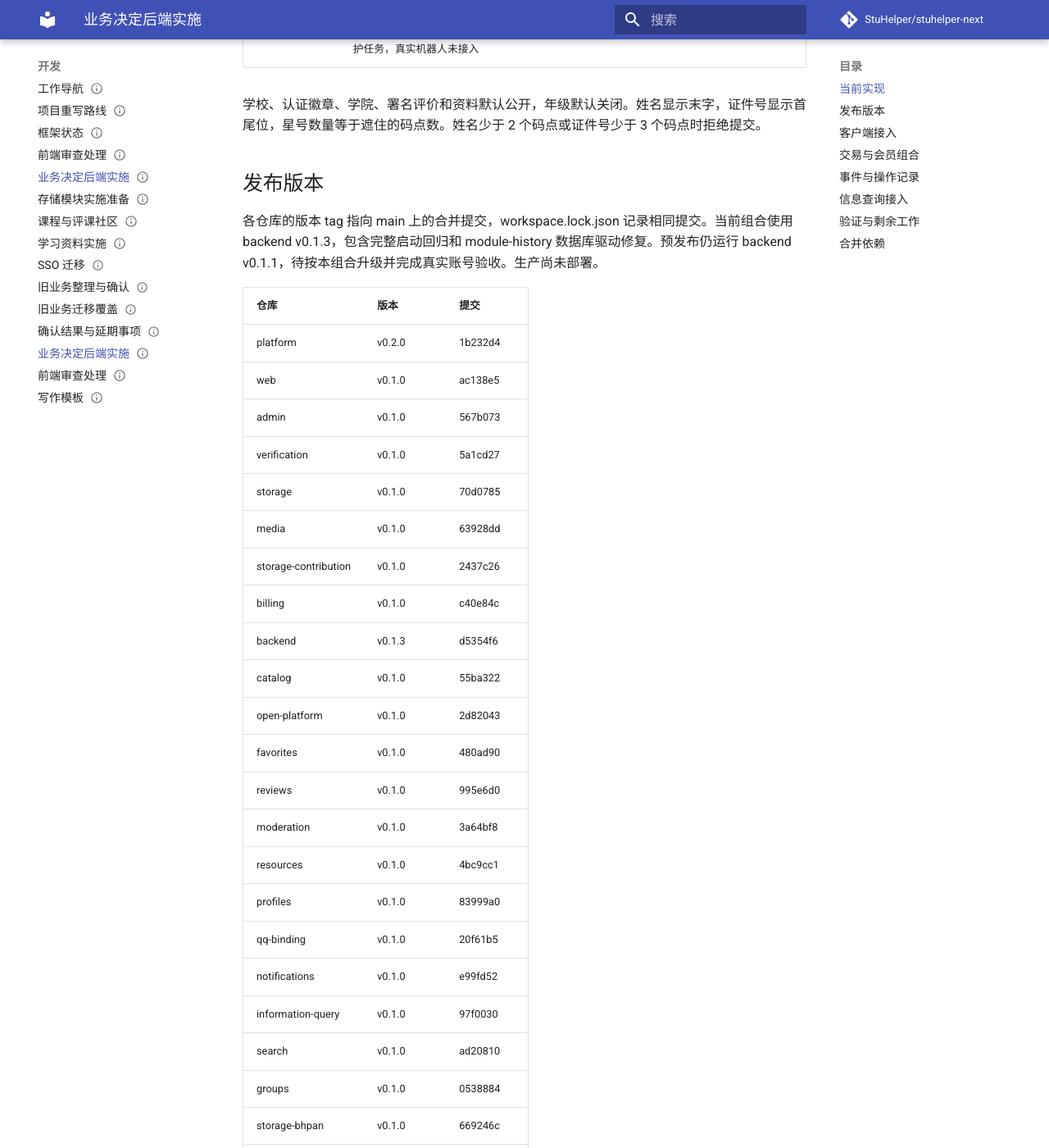
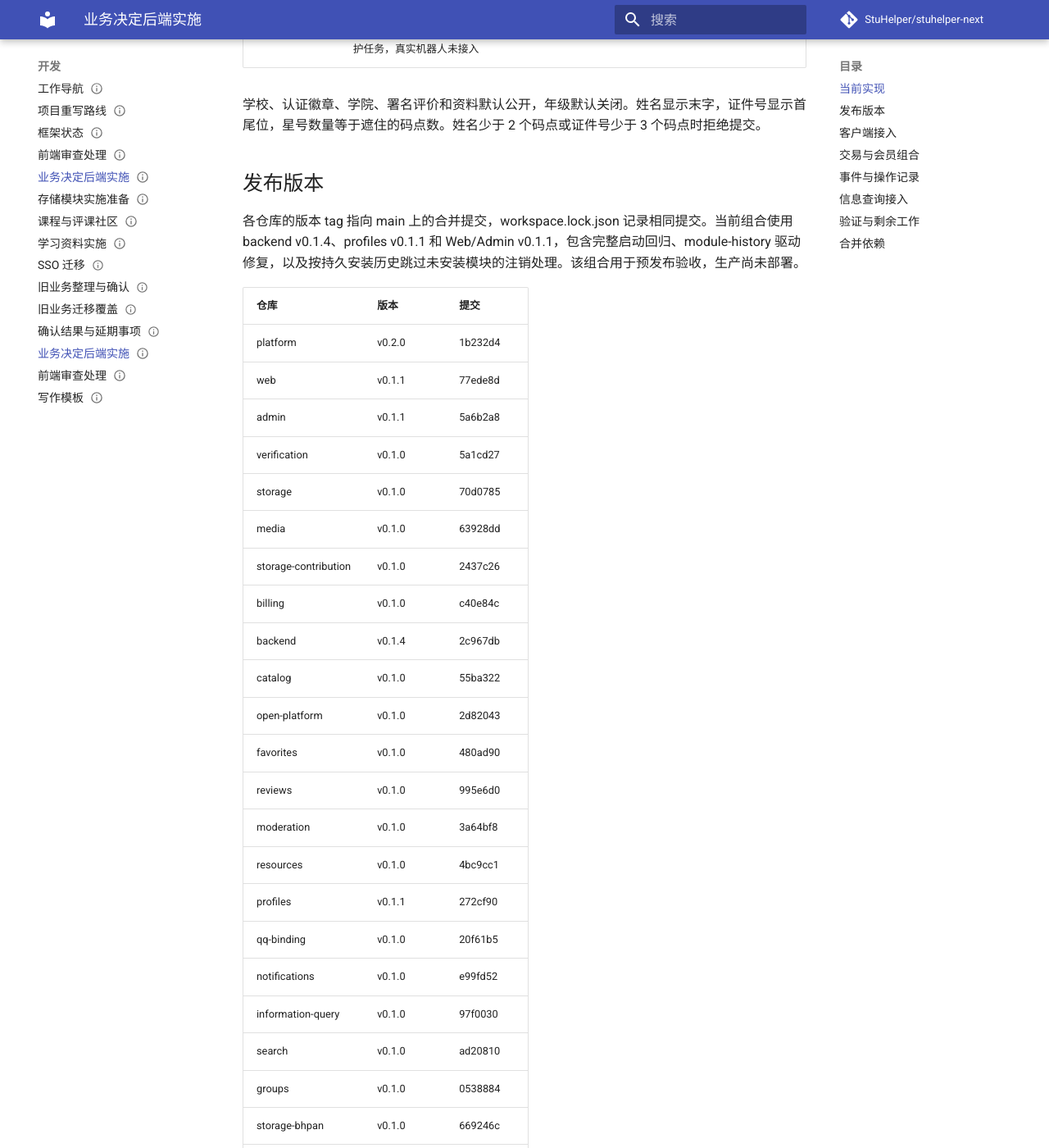
Before and after one commit to StuHelper/stuhelper-next, an MkDocs documentation site: the page built from docs/development/backend-decisions.md, in a window 1280 px wide and 1400 px high, scrolled down 1201 px. Shown: the whole window at 82% size. Built offline with MkDocs 1.6.1 and Material for MkDocs 9.7.7, drawn with Linux system fonts in a browser that asks for light colours; comment, search, counter and statistics services are not loaded; some of the changed text lies outside the part shown.

Commit message:
fix(release): 固定可恢复注销的正式发布组合 (#22)

```diff
--- a/docs/development/backend-decisions.md
+++ b/docs/development/backend-decisions.md
@@ -32,26 +32,26 @@ updated: 2026-11-12
 
 ## 发布版本
 
-各仓库的版本 tag 指向 main 上的合并提交，workspace.lock.json 记录相同提交。当前组合使用 backend v0.1.3，包含完整启动回归和 module-history 数据库驱动修复。预发布仍运行 backend v0.1.1，待按本组合升级并完成真实账号验收。生产尚未部署。
+各仓库的版本 tag 指向 main 上的合并提交，workspace.lock.json 记录相同提交。当前组合使用 backend v0.1.4、profiles v0.1.1 和 Web/Admin v0.1.1，包含完整启动回归、module-history 驱动修复，以及按持久安装历史跳过未安装模块的注销处理。该组合用于预发布验收，生产尚未部署。
 
 | 仓库 | 版本 | 提交 |
 | --- | --- | --- |
 | platform | v0.2.0 | 1b232d4 |
-| web | v0.1.0 | ac138e5 |
-| admin | v0.1.0 | 567b073 |
+| web | v0.1.1 | 77ede8d |
+| admin | v0.1.1 | 5a6b2a8 |
 | verification | v0.1.0 | 5a1cd27 |
 | storage | v0.1.0 | 70d0785 |
 | media | v0.1.0 | 63928dd |
 | storage-contribution | v0.1.0 | 2437c26 |
 | billing | v0.1.0 | c40e84c |
-| backend | v0.1.3 | d5354f6 |
+| backend | v0.1.4 | 2c967db |
 | catalog | v0.1.0 | 55ba322 |
 | open-platform | v0.1.0 | 2d82043 |
 | favorites | v0.1.0 | 480ad90 |
 | reviews | v0.1.0 | 995e6d0 |
 | moderation | v0.1.0 | 3a64bf8 |
 | resources | v0.1.0 | 4bc9cc1 |
-| profiles | v0.1.0 | 83999a0 |
+| profiles | v0.1.1 | 272cf90 |
 | qq-binding | v0.1.0 | 20f61b5 |
 | notifications | v0.1.0 | e99fd52 |
 | information-query | v0.1.0 | 97f0030 |
@@ -120,6 +120,10 @@ verification、profiles、reviews、resources、groups、billing 已装配公开
 
 ## 验证与剩余工作
 
+注销修复先复现缺失账务与开放平台时的阻塞，再通过隔离 PostgreSQL 验证安装历史、跳过结果持久化、故障恢复和重复请求。提供方及 backend 完整检查通过，Web 注销申请与撤销覆盖八语言桌面和移动端共 16 个浏览器用例。
+
+backend v0.1.4 正式 tag 制品已使用生产配置模板与空数据库完成本地启动检查。两端完整检查及浏览器 CI 通过。真实账号验收仍待负责人完成。
+
 发布提交由 workspace.lock.json 记录，模块场景与测试函数登记在 architecture/modules.yaml。提供方的数据库验证使用隔离 PostgreSQL 与模块运行身份，正式 backend 依赖由 go.mod 固定。源码检查、客户端接入和真实环境验收分别记录。
 
 groups、search 与 notifications 已登记模块场景。search 使用 DS-01、DS-04 至 DS-07，groups 按 0.4.0 的 module.yaml 登记本人查询、管理接口与事件测试。
```
Also changed, not shown: other parts of docs/development/backend-decisions.md (+1 -1 lines), docs/spec/module-lifecycle.md (+2 -2 lines), docs/spec/personal-center.md (+5 -1 lines), workspace.lock.json (+8 -8 lines), 1 other file.
